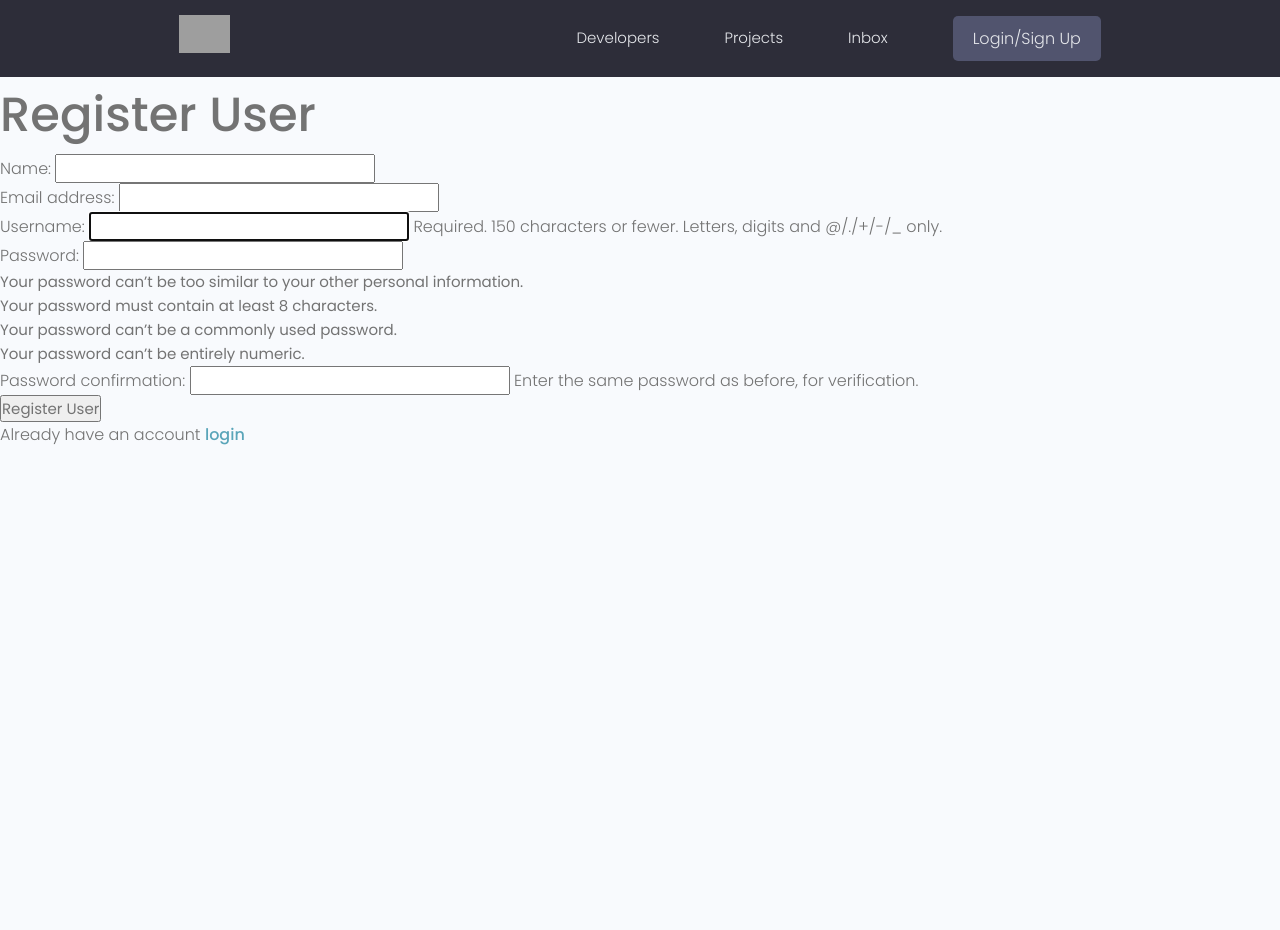
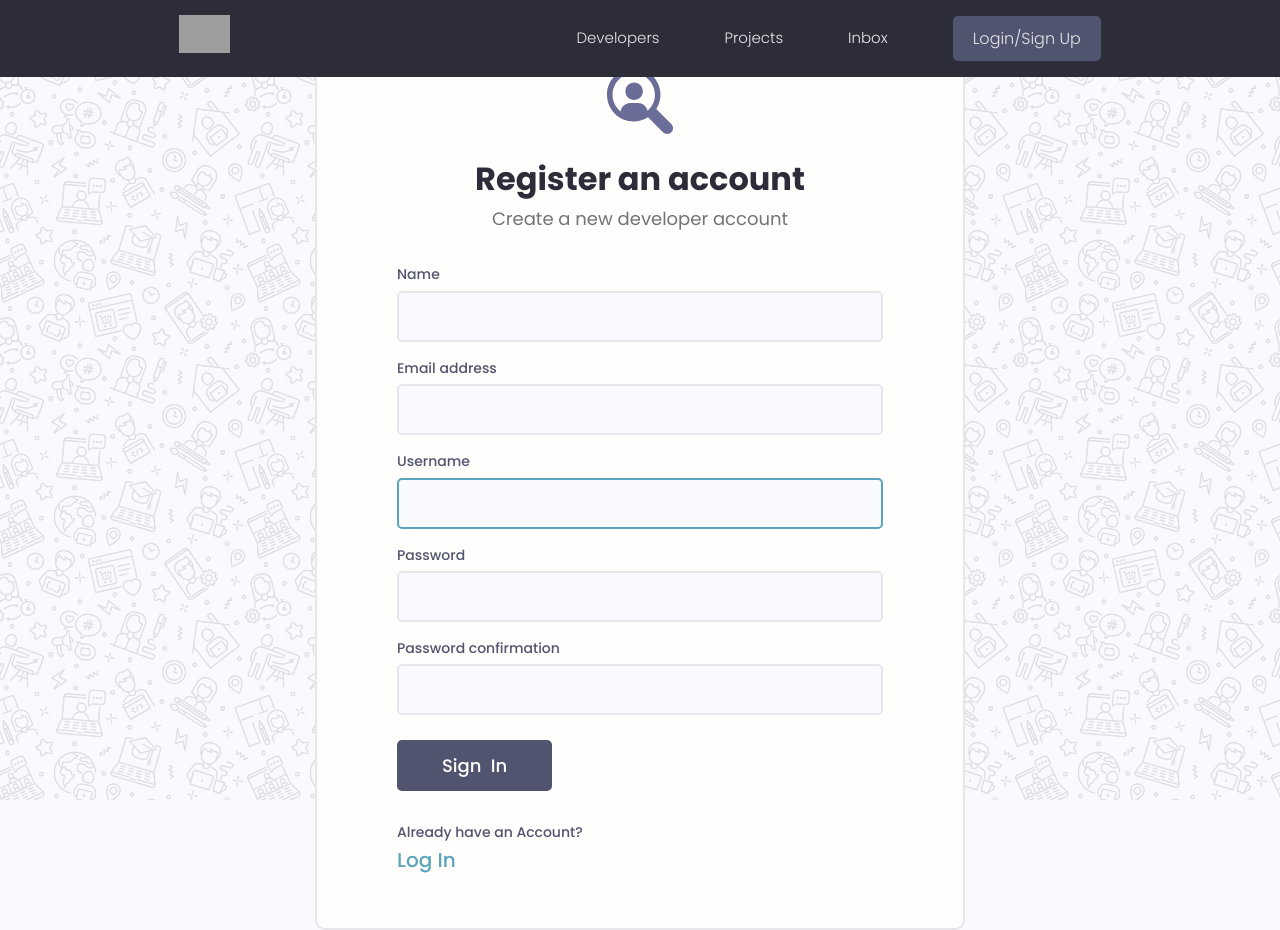
Before and after one commit to AlirezaAhmadiHadi/Django-Practice, a Django app: page /register/ in a window 1280 px wide. Before the commit the page ends 445 px from the top, so only its background shows below. Run offline with Django 3.2, Linux system fonts and the light colour scheme; grey boxes are pictures that could not be loaded.

Commit message:
Section 20 (Styling Login & register)

```diff
--- a/static/uikit/app.js
+++ b/static/uikit/app.js
@@ -2,3 +2,12 @@
 document.addEventListener('DOMContentLoaded', function () {
   hljs.highlightAll();
 });
+
+let alertWrapper = document.querySelector(".alert")
+let alertClose = document.querySelector(".alert__close")
+
+if (alertWrapper){
+  alertClose.addEventListener('click', () =>
+    alertWrapper.style.display = 'none'
+  )
+}
--- a/templates/main.html
+++ b/templates/main.html
@@ -25,16 +25,19 @@
   {% include 'navbar.html' %}
 
   {% if messages %}
-    <ul class="messages">
+
   {% for message in messages %}
-        <li{% if message.tags %} class="{{ message.tags }}" {% endif %}>{{ message }}</li>
+  <div class="alert alert--{{message.tags}}">
+      <p class="alert__message">{{message}}</p>
+      <button class="alert__close">X</button>
+  </div>
   {% endfor %}
-    </ul>
+
   {% endif %}
 
   {% block content %}
 
   {% endblock content %}
 </body>
-
+<script src="{% static 'uikit/app.js'%}"></script>
 </html>
--- a/users/forms.py
+++ b/users/forms.py
@@ -2,10 +2,17 @@ from django.forms import ModelForm
 from django.contrib.auth.forms import UserCreationForm
 from django.contrib.auth.models import User
 
+
 class CustomUserCreationForm(UserCreationForm):
     class Meta:
         model = User
-        fields = ['first_name', 'email', 'username','password1','password2']
+        fields = ['first_name', 'email', 'username', 'password1', 'password2']
         labels = {
             'first_name': 'Name'
         }
+
+    def __init__(self, *args, **kwargs):
+        super(CustomUserCreationForm, self).__init__(*args, **kwargs)
+
+        for name, field in self.fields.items():
+            field.widget.attrs.update({'class': 'input'})
--- a/users/templates/users/login_register.html
+++ b/users/templates/users/login_register.html
@@ -1,26 +1,89 @@
 {% extends 'main.html' %}
+{% load static %}
 {% block content %}
 
 
 {% if page == 'register' %}
-<h1>Register User</h1>
+<div class="auth">
+  <div class="card">
+    <div class="auth__header text-center">
+      <a href="/">
+        <img src="{% static 'images/icon.svg' %}" alt="icon" />
+      </a>
+      <h3>Register an account</h3>
+      <p>Create a new developer account</p>
+    </div>
 
-<form action="{% url 'register' %}" method="POST">
-    {% csrf_token %}
-    {{form.as_p}}
-    <input type="submit" value="Register User">
-</form>
+    <form action="{% url 'register' %}" method="POST" class="form auth__form">
+  {% csrf_token %}
 
-<p>Already have an account <a href="{% url 'login' %}">login</a></p>
+  {% for field in form %}
+
+  <div class="form__field">
+    <label for="formInput#text">{{field.label}}</label>
+    {{field}}
+
+    <!-- {% if field.help_text%}
+    <small>{{field.help_text}}</small>
+    {% endif %} -->
+    {% for error in field.errors %}
+    <p style="color: red;">{{error}}</p>
+    {% endfor %}
+  </div>
+
+  {% endfor %}
+
+
+
+      <div class="auth__actions">
+        <input class="btn btn--sub btn--lg" type="submit" value="Sign  In" />
+      </div>
+    </form>
+    <div class="auth__alternative">
+      <p>Already have an Account?</p>
+      <a href="{% url 'login' %}">Log In</a>
+    </div>
+  </div>
+</div>
+
+
 {% else %}
-<form action="{% url 'login' %}" , method="POST">
-    {% csrf_token %}
-    <input type="text" name="username" placeholder="Username" />
-    <input type="password" name="password" placeholder="Enter Password" />
-    <input type="submit" name="login" />
+<div class="auth">
+  <div class="card">
+    <div class="auth__header text-center">
+      <a href="/">
+        <img src="{% static 'images/icon.svg' %}" alt="icon" />
+      </a>
+      <h3>Account Login</h3>
+      <p>Hello Developer, Welcome Back!</p>
+    </div>
 
-    <p>Don't have an account <a href="{% url 'register' %}">Sign Up</a></p>
-</form>
+    <form action="{% url 'login' %}" method="POST" class="form auth__form">
+      {% csrf_token %}
+      <!-- Input:Username -->
+      <div class="form__field">
+        <label for="formInput#text">Username: </label>
+        <input class="input input--text" id="formInput#text" type="text" name="username"
+          placeholder="Enter your username..." />
+      </div>
+
+      <!-- Input:Password -->
+      <div class="form__field">
+        <label for="formInput#password">Password: </label>
+        <input class="input input--password" id="formInput#passowrd" type="password" name="password"
+          placeholder="••••••••" />
+      </div>
+      <div class="auth__actions">
+        <input class="btn btn--sub btn--lg" type="submit" value="Log In" />
+        <a href="forgetpassword.html">Forget Password?</a>
+      </div>
+    </form>
+    <div class="auth__alternative">
+      <p>Don’t have an Account?</p>
+      <a href="{% url 'register' %}">Sign Up</a>
+    </div>
+  </div>
+</div>
 {% endif %}
 
 {% endblock content %}
--- a/users/views.py
+++ b/users/views.py
@@ -28,6 +28,7 @@ def loginUser(request):
         if user is not None:
             print(user)
             login(request, user)
+            messages.success(request, "User signed in successfully")
             return redirect("profiles")
         else:
             messages.error(request, "Username OR Password is incorrect")
@@ -38,7 +39,7 @@ def loginUser(request):
 
 def logoutUser(request):
     logout(request)
-    messages.error(request, "User was logged out!")
+    messages.info(request, "User was logged out!")
     return redirect("login")
 
 
@@ -58,7 +59,7 @@ def registerUser(request):
             return redirect('profiles')
 
         else:
-            messages.success(request, 'An error has occurred during registration')
+            messages.error(request, 'An error has occurred during registration')
 
     context = {"page": page, "form": form}
     return render(request, "users/login_register.html", context)
```
Also changed, not shown: db.sqlite3, static/images/icon.svg (added), static/images/pattern.jpg (added). Lines whose indentation alone changed are shown as unchanged.
